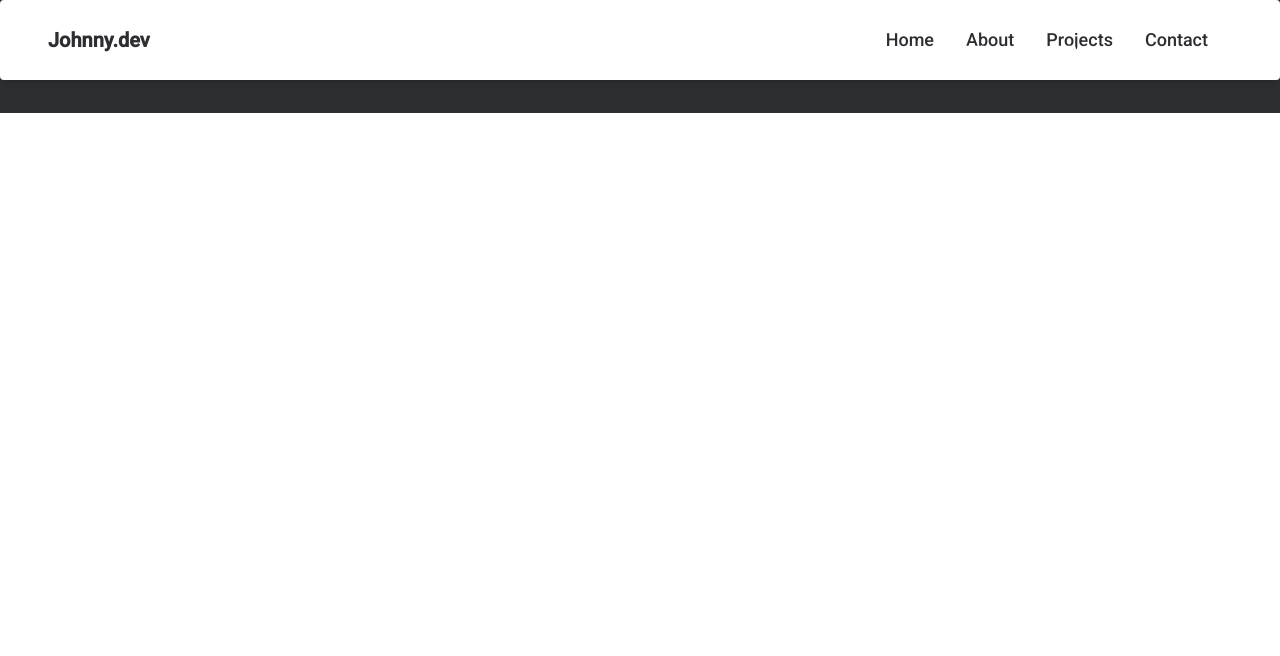
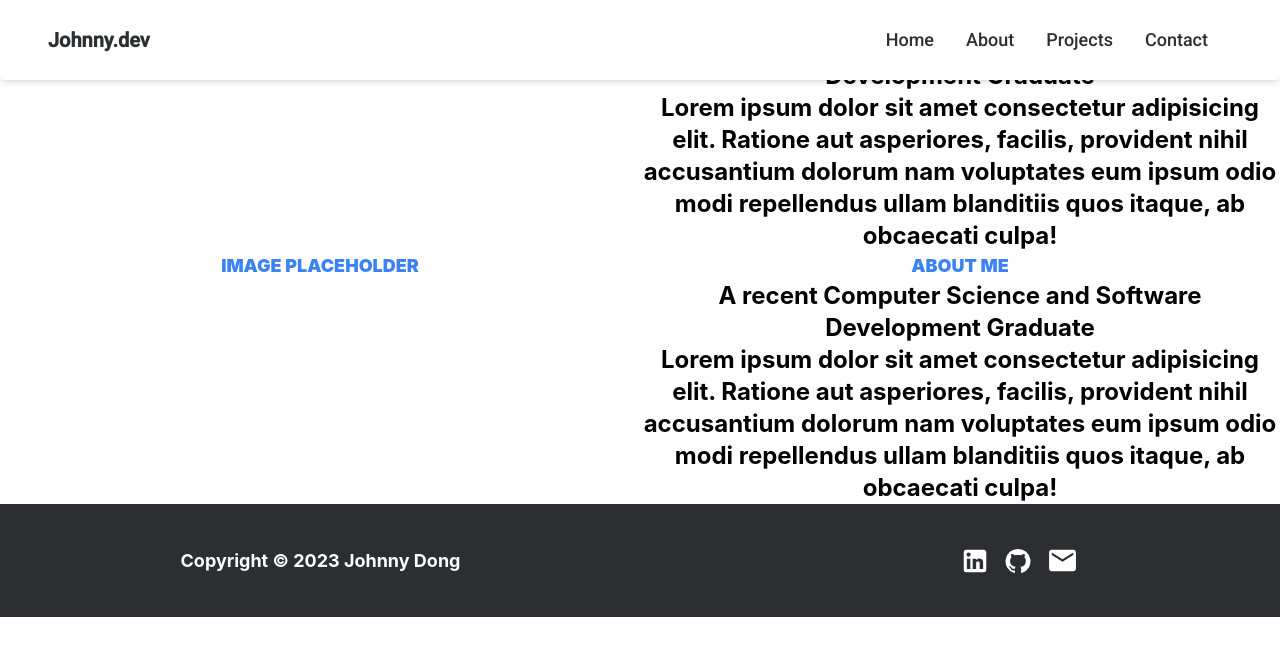
Before and after one commit to imjohnnyy/johnny-dong-portfolio-2023, a React (Create React App) app: page /about in a window 1280 px wide. Shown: the top 656 px of the page. Built offline with nearby package versions, Linux system fonts and the light colour scheme.

Commit message:
begun about page

```diff
--- a/src/App.js
+++ b/src/App.js
@@ -1,7 +1,8 @@
 import "./App.css";
 import Home from "./pages/Home";
+import About from "./pages/About";
 import Navbar from "./components/Navbar";
-import Footer from "./components/Footer"
+import Footer from "./components/Footer";
 import { BrowserRouter as Router, Routes, Route } from "react-router-dom";
 
 function App() {
@@ -11,7 +12,9 @@ function App() {
         <Navbar />
         <Routes>
           <Route path="/" element={<Home />}></Route>
+          <Route path="/about" element={<About />}></Route>
         </Routes>
+        <About />
         <Footer />
       </Router>
     </div>
--- /dev/null
+++ b/src/pages/About.js
@@ -0,0 +1,21 @@
+const About = () => {
+  return (
+    <div className="bg-white w-auto flex">
+              <h2 className="font-black text-lg text-blue-500 w-1/2">IMAGE PLACEHOLDER</h2>
+      <div className="flex flex-col items-center justify-center w-3/6 mx-auto">
+        <h2 className="font-black text-lg text-blue-500 w-1/2">ABOUT ME</h2>
+        <h3 className="font-bold text-2xl ">
+          A recent Computer Science and Software Development Graduate
+        </h3>
+        <p className="font-bold text-2xl ">
+          Lorem ipsum dolor sit amet consectetur adipisicing elit. Ratione aut
+          asperiores, facilis, provident nihil accusantium dolorum nam
+          voluptates eum ipsum odio modi repellendus ullam blanditiis quos
+          itaque, ab obcaecati culpa!
+        </p>
+      </div>
+    </div>
+  );
+};
+
+export default About;
```
